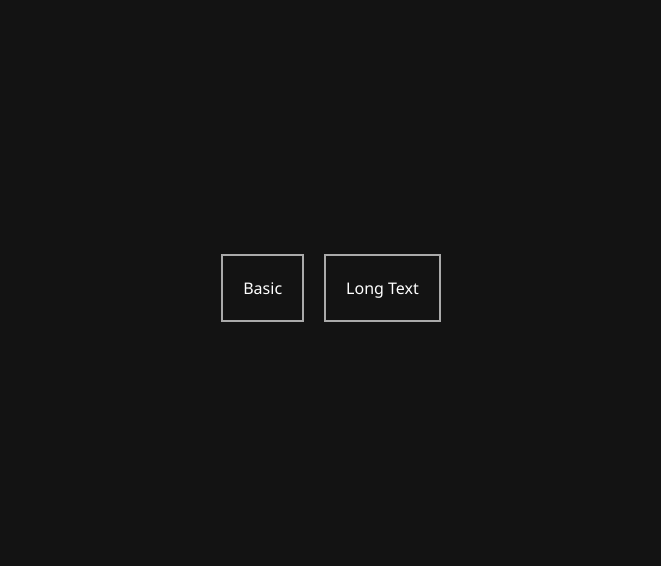
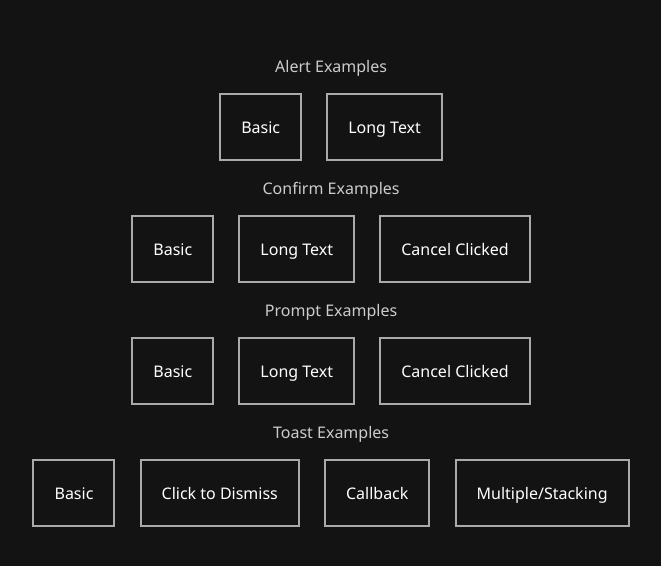
Before and after one commit to thisjt/alertist, a SvelteKit app: page / in a window 1280 px wide. Shown: the part 112-678 px from the top of the page, without its empty margins (309-970 px from the left). Built offline with nearby package versions, Linux system fonts and the light colour scheme.

Commit message:
chore: scaffold

```diff
--- a/src/lib/alert/alert.js
+++ b/src/lib/alert/alert.js
@@ -7,14 +7,14 @@ import { alertistBucket, alertistStringToHtml, alertistCleanup, alertistInit, al
  * @param {string} [options.title] - Title of the Alert Box
  * @param {"error"} [options.type] - Type of the Alert Box. Only "error" supported for now
  * @param {string} [options.button] - OK Button text of the Alert Box
- * @returns {Promise<void>} Promise<void>
+ * @returns {Promise<void>} Promise&lt;void&gt;
  * @example
  * import alertist from 'alertist';
  * alertist.alert({ text: 'Hello!' });
  */
 export default async function alertifyAlert({ text, title, type, button }) {
 	if (!alertistInit()) {
-		console.warn('alertist: init - Not in a browser environment.');
+		console.error('alertist: init - not in a browser environment.');
 		return;
 	}
 
--- a/src/routes/+page.svelte
+++ b/src/routes/+page.svelte
@@ -1,9 +1,10 @@
 <script>
-	import { browser } from '$app/environment';
 	import alertist from '$lib/alertist';
 </script>
 
 <div class="examples">
+	<div>Alert Examples</div>
+	<div>
 		<button
 			on:click={() => {
 				alertist.alert({
@@ -15,10 +16,29 @@
 		<button
 			on:click={() => {
 				alertist.alert({
-				title: 'Hello!',
 					text: 'This is a test! This is a long text! This is a test! This is a long text! This is a test! This is a long text!',
 				});
 			}}>Long Text</button>
+	</div>
+	<div>Confirm Examples</div>
+	<div>
+		<button>Basic</button>
+		<button>Long Text</button>
+		<button>Cancel Clicked</button>
+	</div>
+	<div>Prompt Examples</div>
+	<div>
+		<button>Basic</button>
+		<button>Long Text</button>
+		<button>Cancel Clicked</button>
+	</div>
+	<div>Toast Examples</div>
+	<div>
+		<button>Basic</button>
+		<button>Click to Dismiss</button>
+		<button>Callback</button>
+		<button>Multiple/Stacking</button>
+	</div>
 </div>
 
 <style>
@@ -26,7 +46,12 @@
 		display: flex;
 		justify-content: center;
 		align-items: center;
+		flex-direction: column;
 		height: 100vh;
+	}
+
+	.examples div {
+		padding: 10px 0 5px 0;
 	}
 
 	button {
--- a/src/styles/alertist/main.scss
+++ b/src/styles/alertist/main.scss
@@ -1,5 +1,7 @@
 @import './variables.scss';
 @import './reset.scss';
+
+@import '../../lib/alert/alert.scss';
 
 .alertist {
 	font-family: $alertist-font-family;
```
Also changed, not shown: src/lib/confirm/confirm.js (added), src/lib/confirm/confirm.scss (added), src/lib/prompt/prompt.js (added), src/lib/prompt/prompt.scss (added), src/lib/toast/toast.js (added), src/lib/toast/toast.scss (added). Lines whose indentation alone changed are shown as unchanged.
